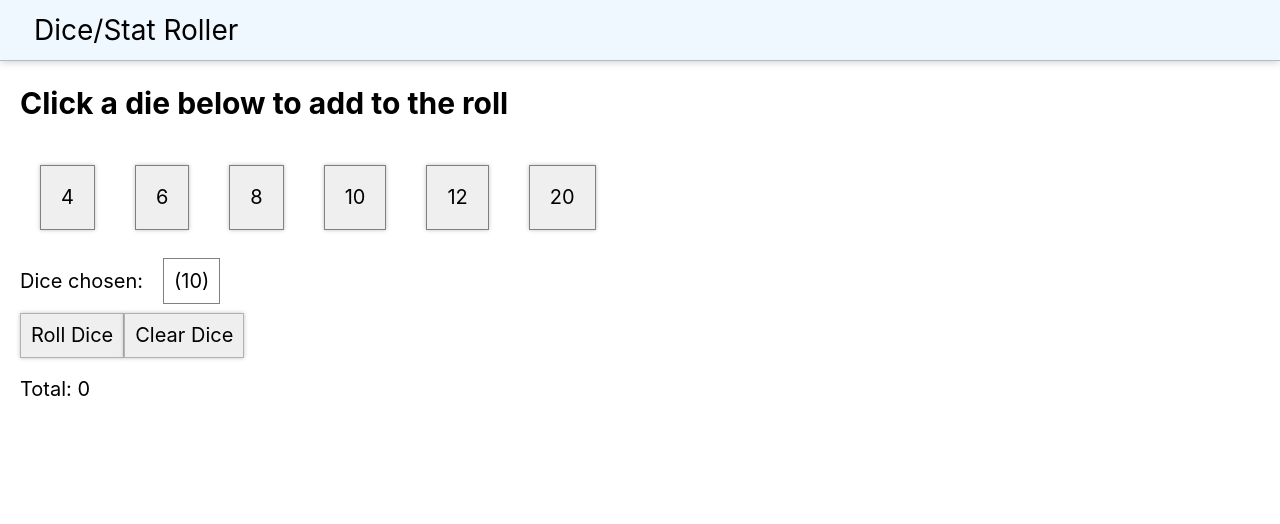
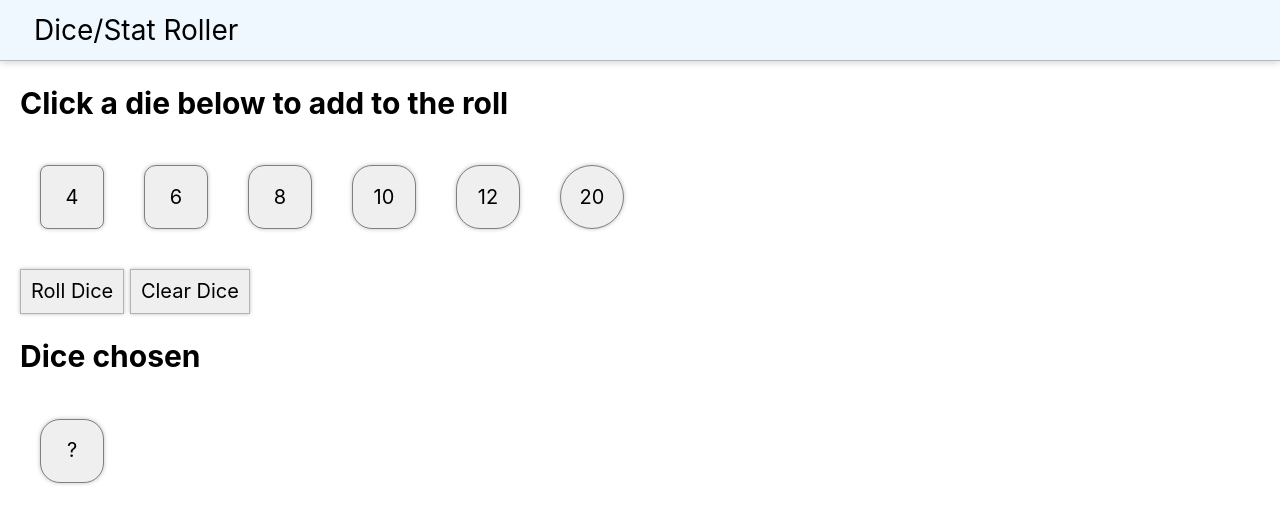
Before and after one commit to psenne/diceroller, a React (Create React App) app: page / in a window 1280 px wide. Both pictures are taken after a click on the button "10". Shown: the top 524 px of the page. Built offline with nearby package versions, Linux system fonts and the light colour scheme; the HTML template or start-up script is replaced by a standard one.

Commit message:
updated formatting

```diff
--- a/src/DiceChooser.jsx
+++ b/src/DiceChooser.jsx
@@ -1,6 +1,5 @@
 import React, { useState } from "react";
-import styled from "styled-components";
-import DieButton from "./DieButton";
+import Die from "./Die";
 import DiceRoller from "./DiceRoller";
 
 export default function DiceChooser() {
@@ -16,12 +15,12 @@ export default function DiceChooser() {
         <>
             <h2>Click a die below to add to the roll</h2>
             <div>
-                <DieButton AddToDiceRoller={AddToDiceRoller}>4</DieButton>
-                <DieButton AddToDiceRoller={AddToDiceRoller}>6</DieButton>
-                <DieButton AddToDiceRoller={AddToDiceRoller}>8</DieButton>
-                <DieButton AddToDiceRoller={AddToDiceRoller}>10</DieButton>
-                <DieButton AddToDiceRoller={AddToDiceRoller}>12</DieButton>
-                <DieButton AddToDiceRoller={AddToDiceRoller}>20</DieButton>
+                <Die clickable AddToDiceRoller={AddToDiceRoller} dicetype="4" roll="4" />
+                <Die clickable AddToDiceRoller={AddToDiceRoller} dicetype="6" roll="6" />
+                <Die clickable AddToDiceRoller={AddToDiceRoller} dicetype="8" roll="8" />
+                <Die clickable AddToDiceRoller={AddToDiceRoller} dicetype="10" roll="10" />
+                <Die clickable AddToDiceRoller={AddToDiceRoller} dicetype="12" roll="12" />
+                <Die clickable AddToDiceRoller={AddToDiceRoller} dicetype="20" roll="20" />
             </div>
             <DiceRoller ClearSelection={ClearSelection} dicetypes={dicetypes} />
         </>
--- a/src/DiceRoller.jsx
+++ b/src/DiceRoller.jsx
@@ -36,24 +36,32 @@ const DiceRoller = ({ dicetypes, ClearSelection }) => {
 
     return (
         <div id="diceroller">
+            <p>
+                <button onClick={Roll}>Roll Dice</button> <button onClick={Clear}>Clear Dice</button>
+            </p>
+
             {dicetypes.length > 0 && (
+                <>
+                    <h2>Dice chosen</h2>
                     <p>
-                    Dice chosen:
-                    {dicetypes.map(dicetype => {
-                        return <Die dicetype={dicetype} />;
+                        {dicetypes.map((dicetype, i) => {
+                            return <Die key={`chosen-${i}`} dicetype={dicetype} roll="?" />;
                         })}
                     </p>
+                </>
             )}
+
+            {dice.length > 0 && (
+                <>
+                    <h2>Rolls</h2>
                     <p>
-                <button onClick={Roll}>Roll Dice</button>
-                <button onClick={Clear}>Clear Dice</button>
-            </p>
-            <p>
-                {dice.map(({ dicetype, roll }) => {
-                    return <Die dicetype={`d${dicetype}`} roll={roll} />;
+                        {dice.map(({ dicetype, roll }, i) => {
+                            return <Die key={`rolled-${i}`} dicetype={dicetype} roll={roll} />;
                         })}
                     </p>
-            <p>Total: {total}</p>
+                </>
+            )}
+            {total > 0 && <p>Total: {total}</p>}
         </div>
     );
 };
--- a/src/Die.jsx
+++ b/src/Die.jsx
@@ -1,16 +1,20 @@
 import React from "react";
 import styled from "styled-components";
 
-const Box = styled.span`
+const Box = styled.button`
     border: 1px solid gray;
     padding: 0.5rem;
+    width: 64px;
+    height: 64px;
     margin: 1rem;
+    border-radius: ${props => (props.dicetype ? `${props.dicetype * 2}px` : "")};
+    cursor: ${props => (props.clickable ? "pointer" : "default")};
 `;
 
-const Die = ({ roll, dicetype }) => {
+const Die = ({ roll, dicetype, clickable, AddToDiceRoller }) => {
     return (
-        <Box>
-            {roll}({dicetype})
+        <Box clickable={clickable} dicetype={dicetype} onClick={() => AddToDiceRoller(dicetype)}>
+            {roll}
         </Box>
     );
 };
--- a/src/DieButton.jsx
+++ /dev/null
@@ -1,12 +0,0 @@
-import React from "react";
-import styled from "styled-components";
-
-const Button = styled.button`
-    border: 1px solid gray;
-    padding: 1rem;
-    margin: 1rem;
-`;
-
-export default function DieButton({ children, AddToDiceRoller }) {
-    return <Button onClick={() => AddToDiceRoller(children)}>{children}</Button>;
-}
```
Lines whose indentation alone changed are shown as unchanged.
